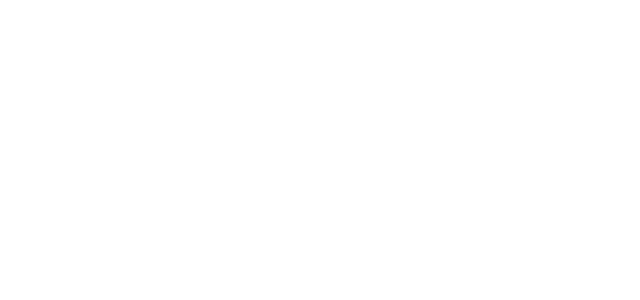
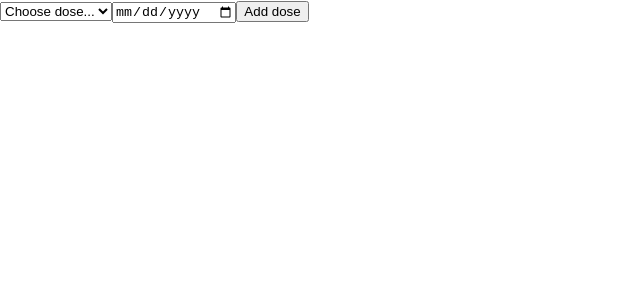
Before and after one commit to sofiaringstedt/final-project, a React (Create React App) app in the folder client/: page /card in a window 1280 px wide. Before the commit this address had no page. Shown: the top 300 px of the page, without its empty margins (0-640 px from the left). Built offline with nearby package versions, Linux system fonts and the light colour scheme.

Commit message:
Update Dose date to be required

```diff
--- a/client/src/App.js
+++ b/client/src/App.js
@@ -8,6 +8,7 @@
 import Login from "./components/Login";
 import Register from "./components/Register";
 import Account from "./components/Account";
+import VaccineCard from "./components/VaccineCard";
 
 import user from "./reducers/user";
 import card from "./reducers/card";
@@ -45,6 +46,7 @@
           <Route path="/login" element={<Login />} />
           <Route path="/register" element={<Register />} />
           <Route path="/account" element={<Account />} />
+          <Route path="/card" element={<VaccineCard />} />
         </Routes>
       </BrowserRouter>
     </Provider>
--- a/client/src/components/VaccineCard.js
+++ b/client/src/components/VaccineCard.js
@@ -1,9 +1,52 @@
-import React from 'react'
+import React, { useState } from "react";
+import { API_URL } from "../utils/urls";
 
 const VaccineCard = () => {
+  const [dose, setDose] = useState("");
+  const [date, setDate] = useState();
+  const [batchNumber, setBatchNumber] = useState("");
+  const [nextDose, setNextDose] = useState("");
+
+  const handleDoseSubmit = (event) => {
+    event.preventDefault();
+
+    const options = {
+      method: "POST",
+      headers: { "Content-Type": "application/json" },
+      body: JSON.stringify({
+        dose,
+        date: Number(date),
+        batchNumber,
+        nextDose
+      })
+    };
+
+    fetch(API_URL("dose"), options)
+      .then((response) => response.json())
+      .then((doseData) => console.log(doseData))
+      .catch((error) => console.log(error))
+  }
+
   return (
-    <div>VaccineCard</div>
-  )
-}
+    <form onSubmit={handleDoseSubmit}>
+      <select onChange={(event) => setDose(event.target.value)}>
+        <option>Choose dose...</option>
+        <option value="dose 1">Dose 1</option>
+        <option value="dose 2">Dose 2</option>
+        <option value="dose 3">Dose 3</option>
+        <option value="dose 4">Dose 4</option>
+      </select>
+      <input type="date" value={date} onChange={((event) => setDate(event.target.value))} />
+      {/* <select onChange={(event) => setDose(event.target.value)}>
+        <option>Add a date...</option>
+        <option value="dose 1">Dose 1</option>
+        <option value="dose 2">Dose 2</option>
+        <option value="dose 3">Dose 3</option>
+        <option value="dose 4">Dose 4</option>
+      </select> */}
+      <button type="submit">Add dose</button>
+    </form>
+  );
+};
 
-export default VaccineCard
+export default VaccineCard;
```
Also changed, not shown: 1 other file (tests, documents, lock files or other folders).
